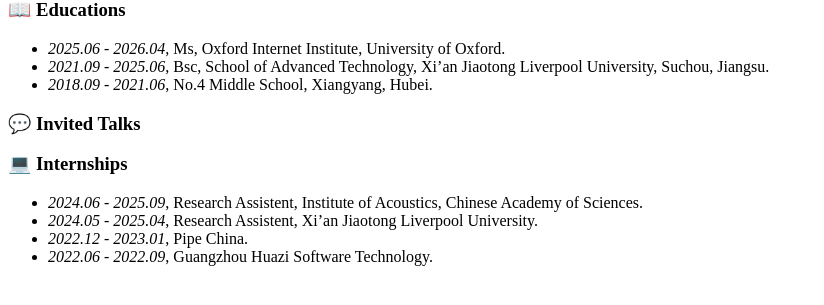
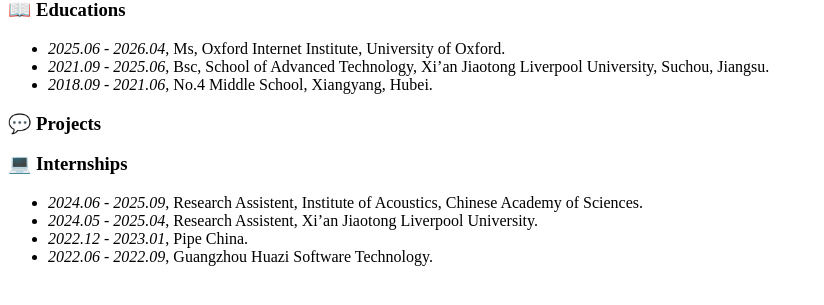
Before and after one commit to RayeRen/rayeren.github.io, a Jekyll site: the page built from _pages/includes/others.md, in a window 1280 px wide. Shown: the part 470-775 px from the top of the page, without its empty margins (0-824 px from the left). Built offline with Jekyll 4.4.1, drawn with Linux system fonts in a browser that asks for light colours; our own code applies the rules of GitHub Pages for plain Markdown files.

Commit message:
Update others.md

```diff
--- a/_pages/includes/others.md
+++ b/_pages/includes/others.md
@@ -5,7 +5,7 @@
 - *2018.09 - 2021.06*, No.4 Middle School, Xiangyang, Hubei.
 
 
-# 💬 Invited Talks
+# 💬 Projects
 
 # 💻 Internships
 - *2024.06 - 2025.09*, Research Assistent, Institute of Acoustics, Chinese Academy of Sciences.
```
